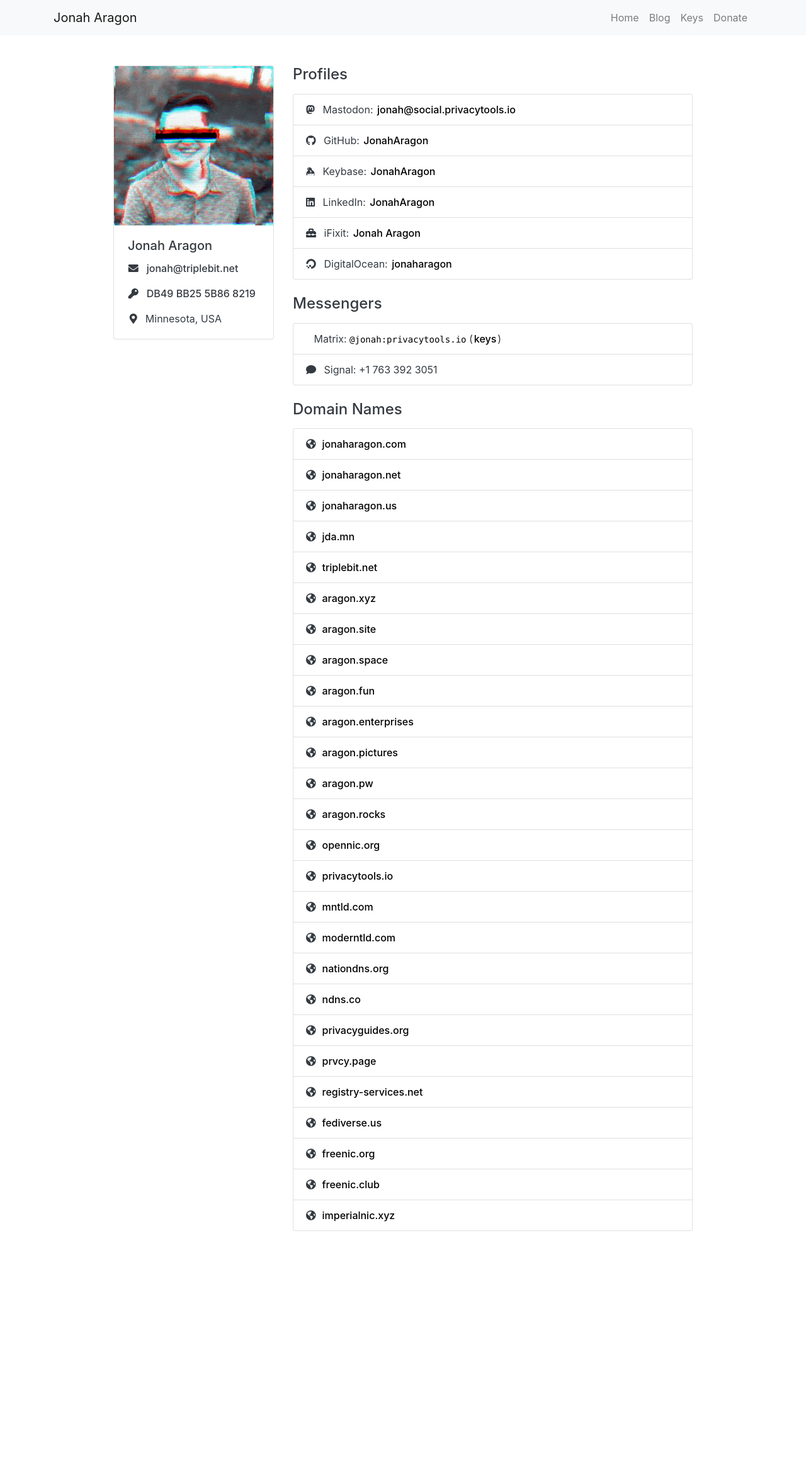
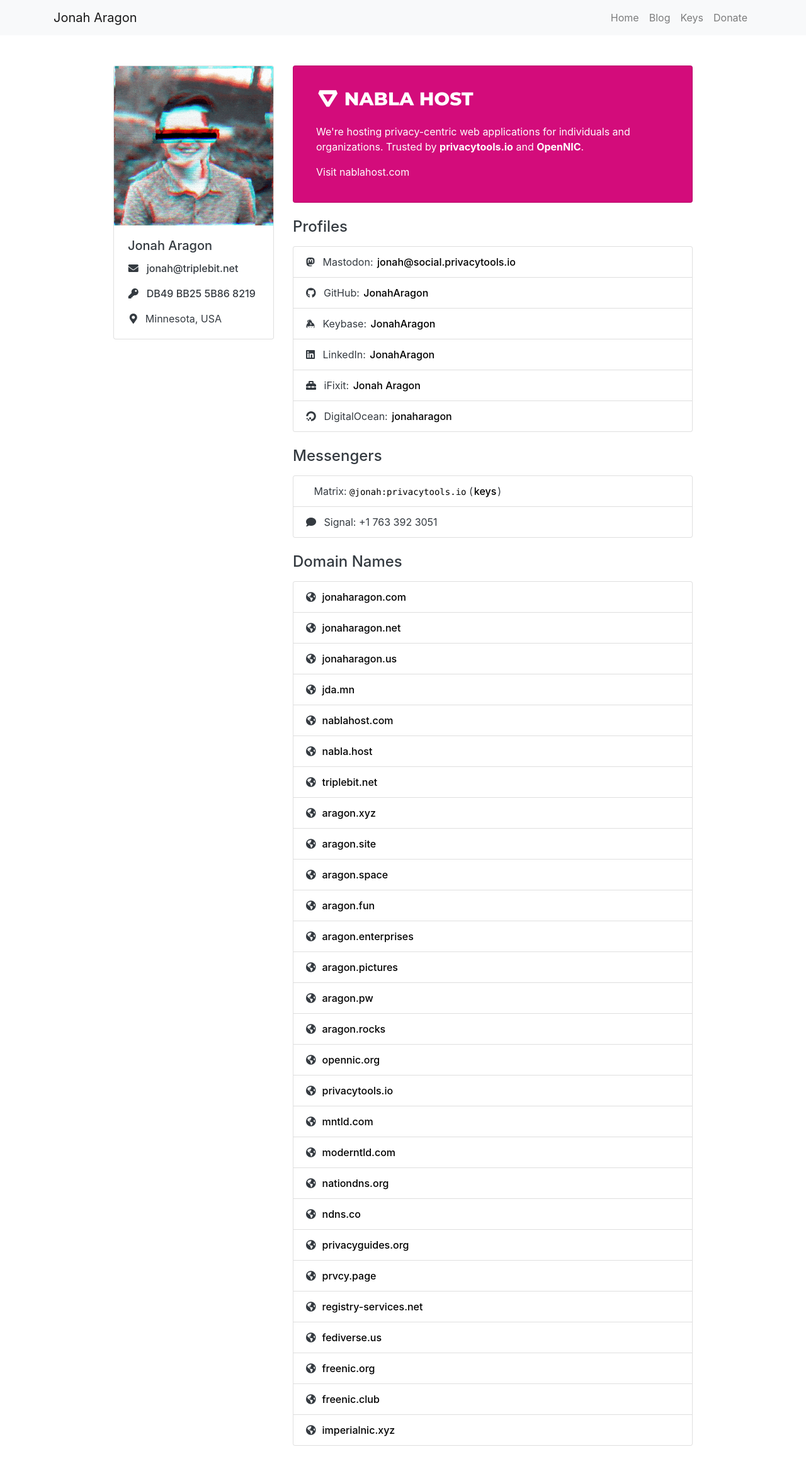
Before and after one commit to jonaharagon/www.jonaharagon.com, a Jekyll site: the page built from index.html, in a window 1280 px wide. Shown: the whole page at 63% size. Built offline with Jekyll 4.4.1, drawn with Linux system fonts in a browser that asks for light colours; nearby versions of some CDN libraries; before the commit the page ends 2003 px from its top, so only the background shows below that.

Commit message:
NABLA HOST

```diff
--- a/_includes/domains.html
+++ b/_includes/domains.html
@@ -2,6 +2,8 @@
 {% include list-item.html type="domain" url="https://www.jonaharagon.net" %}
 {% include list-item.html type="domain" url="https://www.jonaharagon.us" %}
 {% include list-item.html type="domain" url="https://jda.mn" %}
+{% include list-item.html type="domain" url="https://nablahost.com" %}
+{% include list-item.html type="domain" url="https://nabla.host" %}
 {% include list-item.html type="domain" url="https://triplebit.net" %}
 {% include list-item.html type="domain" url="https://aragon.xyz" %}
 {% include list-item.html type="domain" url="https://aragon.site" %}
--- a/_layouts/profile.html
+++ b/_layouts/profile.html
@@ -15,6 +15,13 @@
       </div>
     </div>
     <div class="col-12 col-md-8 col-lg-7 mt-3 mt-md-0">
+      <div class="card bg-warning text-white mb-4 p-3">
+        <div class="card-body">
+          <h5 class="card-title mb-4"><img src="/assets/img/nabla.svg" alt="NABLA HOST" width="250"></h5>
+          <p class="card-text">We're hosting privacy-centric web applications for individuals and organizations. Trusted by <strong>privacytools.io</strong> and <strong>OpenNIC</strong>.</p>
+          <a href="https://nablahost.com/" class="card-link text-white">Visit nablahost.com</a>
+        </div>
+      </div>
       <h4 class="pb-2">Profiles</h4>
       <div class="card mt-3 mt-md-0">
         <ul class="list-group list-group-flush">
--- a/_sass/bootstrap/_variables.scss
+++ b/_sass/bootstrap/_variables.scss
@@ -37,7 +37,7 @@
 $blue:    #007bff !default;
 $indigo:  #6610f2 !default;
 $purple:  #6f42c1 !default;
-$pink:    #e83e8c !default;
+$pink:    #d30c7b !default;
 $red:     #dc3545 !default;
 $orange:  #fd7e14 !default;
 $yellow:  #ffc107 !default;
@@ -70,7 +70,7 @@
 $secondary:     $gray-600 !default;
 $success:       $black !default;
 $info:          $black !default;
-$warning:       $black !default;
+$warning:       $pink !default;
 $danger:        $red !default;
 $light:         $gray-100 !default;
 $dark:          $gray-800 !default;
```
Also changed, not shown: assets/img/nabla.svg (added).
